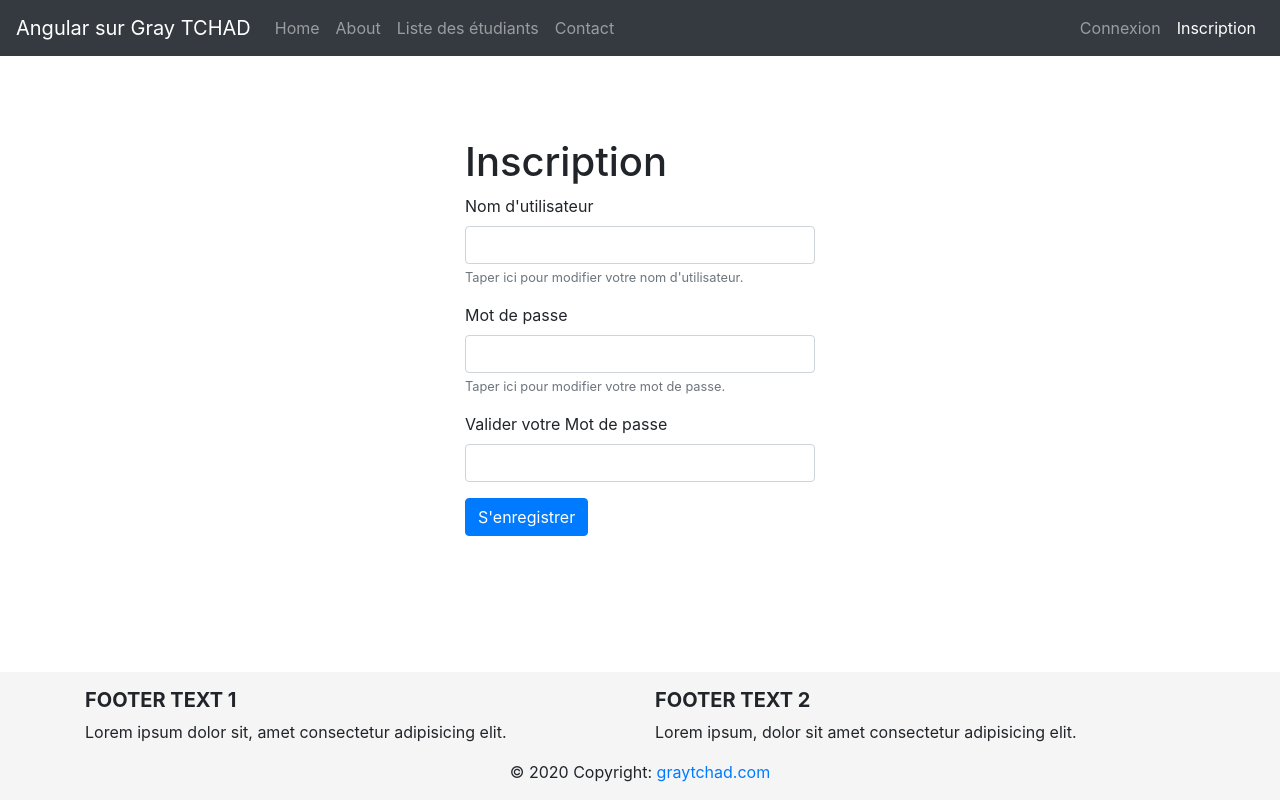
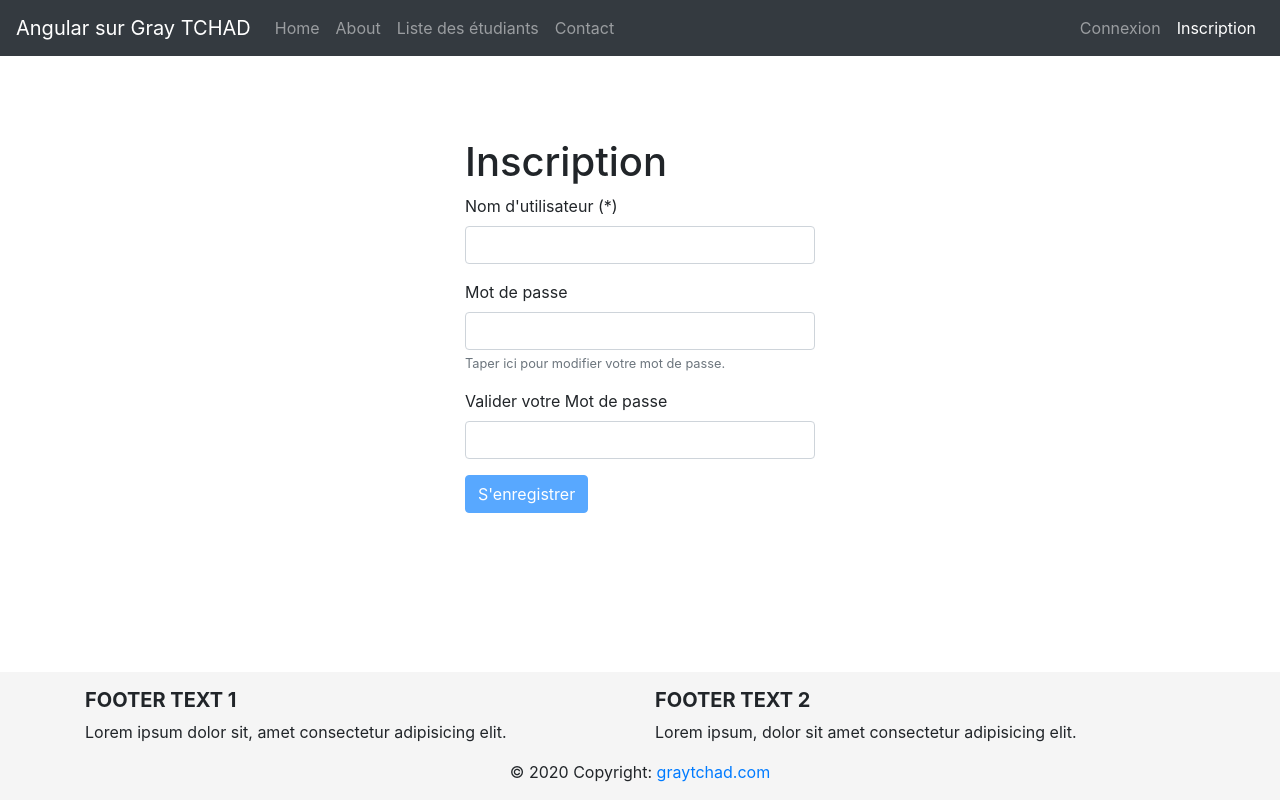
Before and after one commit to doutoum90/graytchadformationangular, an Angular app: page /inscription in a window 1280 px wide. Built offline with nearby package versions, Linux system fonts and the light colour scheme.

Commit message:
add changes of lesson 19

```diff
--- a/src/app/app.module.ts
+++ b/src/app/app.module.ts
@@ -13,7 +13,7 @@ import { HomeModule } from './homedir/home.module';
 import { ConnexionComponent } from './core/connexion/connexion.component';
 import { InscriptionComponent } from './core/inscription/inscription.component';
 import { ModalSuppressionComponent } from './core/modal-suppression/modal-suppression.component';
-import { FormsModule } from '@angular/forms';
+import { FormsModule, ReactiveFormsModule } from '@angular/forms';
 
 @NgModule({
   declarations: [
@@ -28,6 +28,7 @@ import { FormsModule } from '@angular/forms';
   imports: [
     BrowserModule,
     FormsModule,
+    ReactiveFormsModule,
     AppRoutingModule,
     AboutModule,
     ContactModule,
--- a/src/app/core/inscription/inscription.component.html
+++ b/src/app/core/inscription/inscription.component.html
@@ -4,19 +4,23 @@
 
         <div class="col-4"></div>
         <div class="col-4">
-            <form>
-                <h1>Inscription</h1>
+            <h1>Inscription</h1>
+            <form (ngSubmit)="inscription()" [formGroup]="inscriptionFormulaire">
 
                 <div class="form-group">
-                    <label for="inputUserName">Nom d'utilisateur</label>
-                    <input type="text" class="form-control" name="inputUserName" aria-describedby="inputUserNameAide">
-                    <small id="inputUserNameAide" class="form-text text-muted">Taper ici pour modifier votre nom
-                        d'utilisateur.</small>
+                    <label for="inputUserName">Nom d'utilisateur (*) </label>
+                    <input type="text" class="form-control" name="inputUserName"
+                    formControlName="username"
+                    aria-describedby="inputUserNameAide">
+                    <small
+                    *ngIf="inscriptionFormulaire.get('username').touched && inscriptionFormulaire.get('username').invalid"
+                    id="inputUserNameAide" class="form-text text-danger">nom d'utilisateur incorrecte</small>
                 </div>
 
                 <div class="form-group">
                     <label for="inputPassword">Mot de passe</label>
                     <input type="password" class="form-control" name="inputPassword"
+                    formControlName="password"
                         aria-describedby="inputPasswordAide">
                     <small id="inputPasswordAide" class="form-text text-muted">Taper ici pour modifier votre mot de
                         passe.</small>
@@ -24,10 +28,12 @@
 
                 <div class="form-group">
                     <label for="inputPasswordConfirm">Valider votre Mot de passe</label>
-                    <input type="password" class="form-control" name="inputPasswordConfirm">
+                    <input type="password" class="form-control"
+                    formControlName="passwordConfirm"
+                     name="inputPasswordConfirm">
                 </div>
 
-                <button type="submit" class="btn btn-primary">S'enregistrer</button>
+                <button [disabled]="inscriptionFormulaire.invalid" type="submit" class="btn btn-primary">S'enregistrer</button>
             </form>
         </div>
         <div class="col-4"></div>
--- a/src/app/core/inscription/inscription.component.ts
+++ b/src/app/core/inscription/inscription.component.ts
@@ -1,4 +1,5 @@
 import { Component, OnInit } from '@angular/core';
+import { FormGroup, FormControl, FormArray, Validators } from '@angular/forms';
 
 @Component({
   selector: 'gray-inscription',
@@ -6,10 +7,23 @@ import { Component, OnInit } from '@angular/core';
   styleUrls: ['./inscription.component.scss']
 })
 export class InscriptionComponent implements OnInit {
+  inscriptionFormulaire: FormGroup;
+
 
   constructor() { }
 
   ngOnInit(): void {
+    this.inscriptionFormulaire = new FormGroup({
+      username: new FormControl('', [Validators.required ,Validators.pattern("^[A-Za-z]+$"), Validators.maxLength(10), Validators.minLength(3)]),
+      password: new FormControl(),
+      passwordConfirm: new FormControl(),
+    });
+    // this.inscriptionFormulaire.get('username').valid
   }
 
+  inscription() {
+    if(this.inscriptionFormulaire.valid){
+      console.log(this.inscriptionFormulaire.value);
+    }
+  }
 }
```
